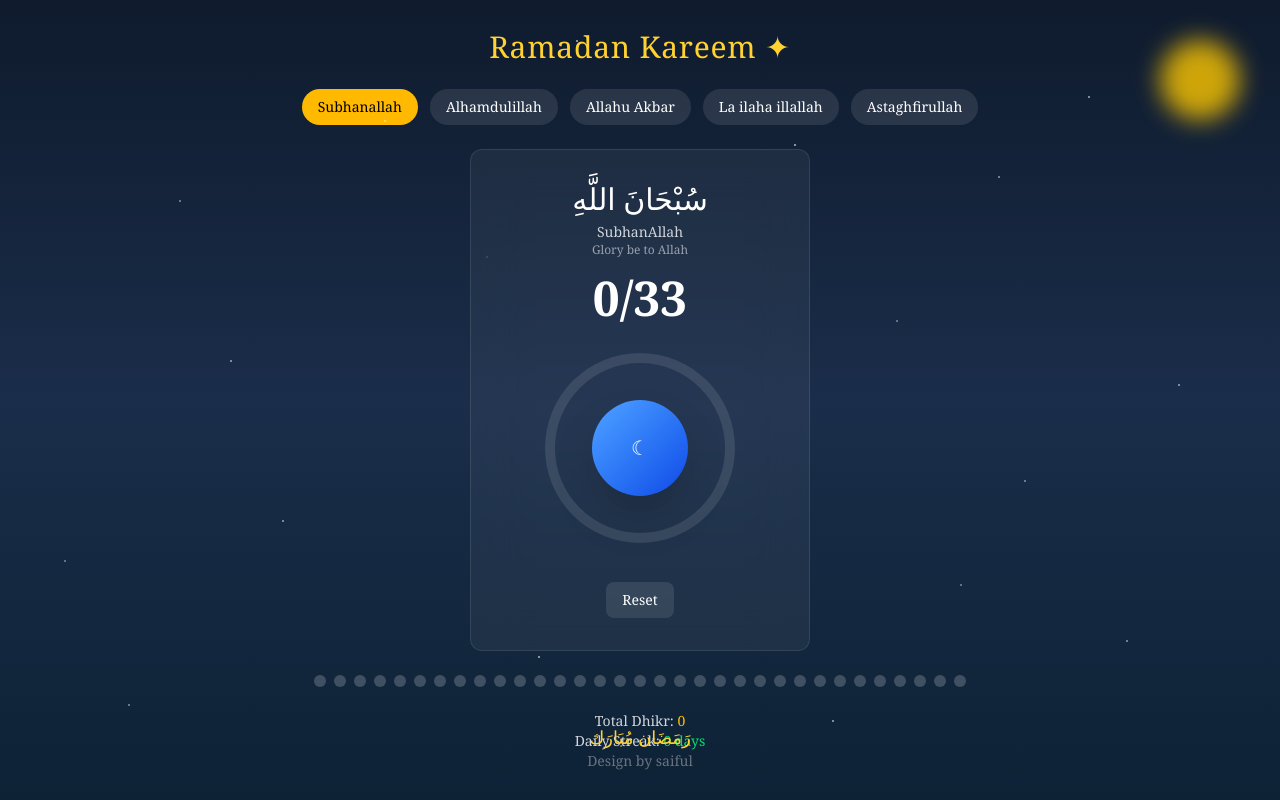
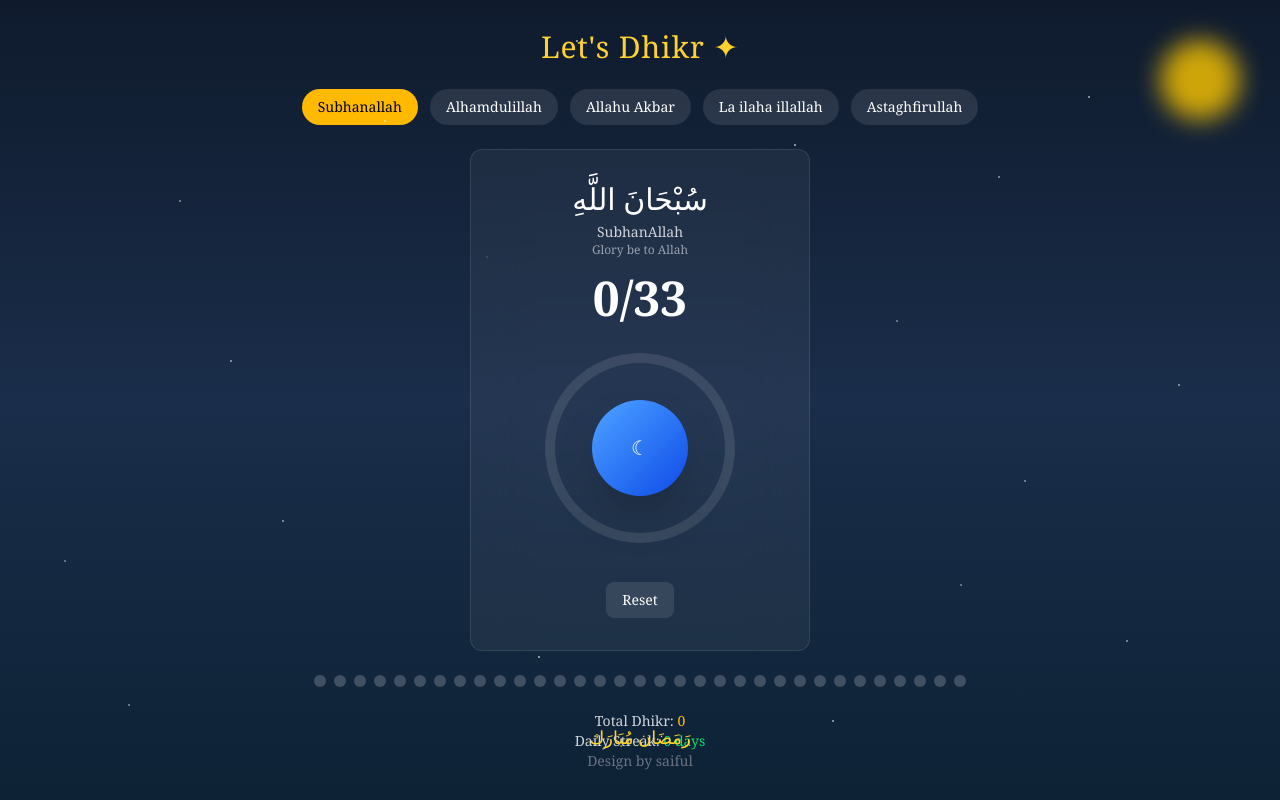
Before and after one commit to saiful-aj18/Tasbhi-Count, a React (Vite) app: page / in a window 1280 px wide. Built offline with nearby package versions, Linux system fonts and the light colour scheme.

Commit message:
Update header text to "Let's Dhikr" for improved relevance during Ramadan

```diff
--- a/src/App.jsx
+++ b/src/App.jsx
@@ -181,7 +181,7 @@ export default function Tasbih() {
       <div className="absolute top-10 right-10 w-20 h-20 bg-yellow-400 rounded-full blur-md opacity-80"></div>
 
       <h1 className="text-3xl text-amber-300 mb-6 tracking-wide">
-        Ramadan Kareem ✦
+        Let's Dhikr ✦
       </h1>
 
       {/* dhikr selector */}
```
